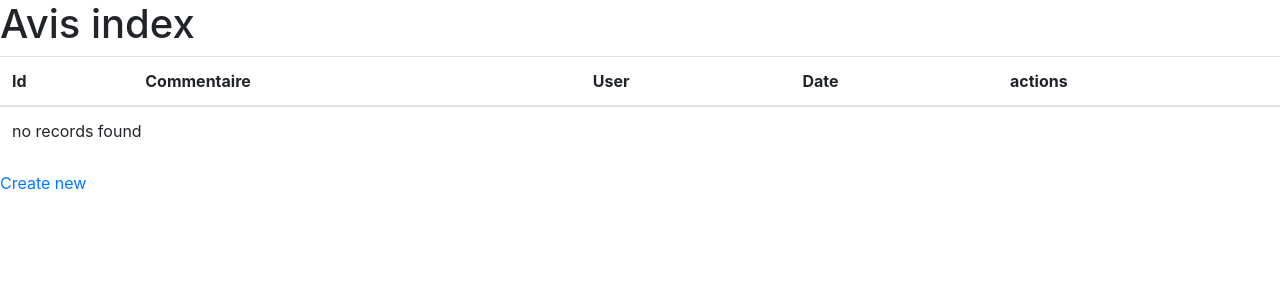
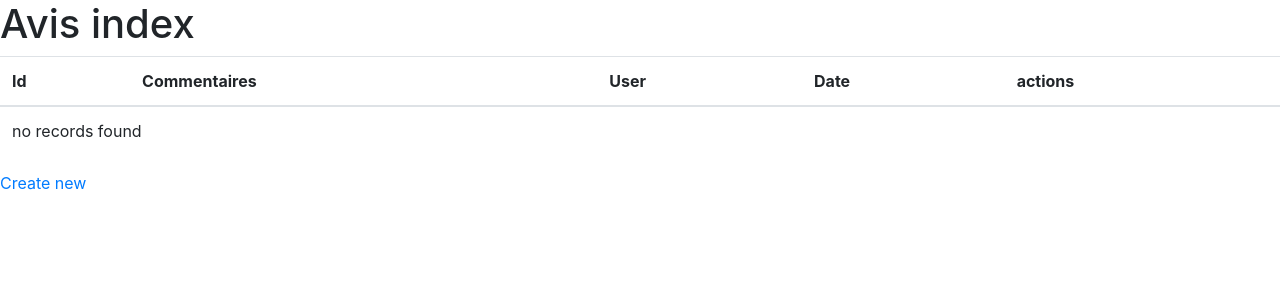
Before and after one commit to Seb-back75/Green_Force, a Symfony app: template templates/avis/index.html.twig in a window 1280 px wide. Shown: the top 300 px of the page. Run offline with Twig, Linux system fonts and the light colour scheme; the template is opened without the code that fills it, so the values that code supplies are empty; some libraries are stand-ins or nearby versions.

Commit message:
commentaires

```diff
--- a/templates/avis/index.html.twig
+++ b/templates/avis/index.html.twig
@@ -9,7 +9,7 @@
         <thead>
             <tr>
                 <th>Id</th>
-                <th>Commentaire</th>
+                <th>Commentaires</th>
                 <th>User</th>
                 <th>Date</th>
                 <th>actions</th>
```
Also changed, not shown: public/images/post/nettoyage-826x459.jpg (added).
